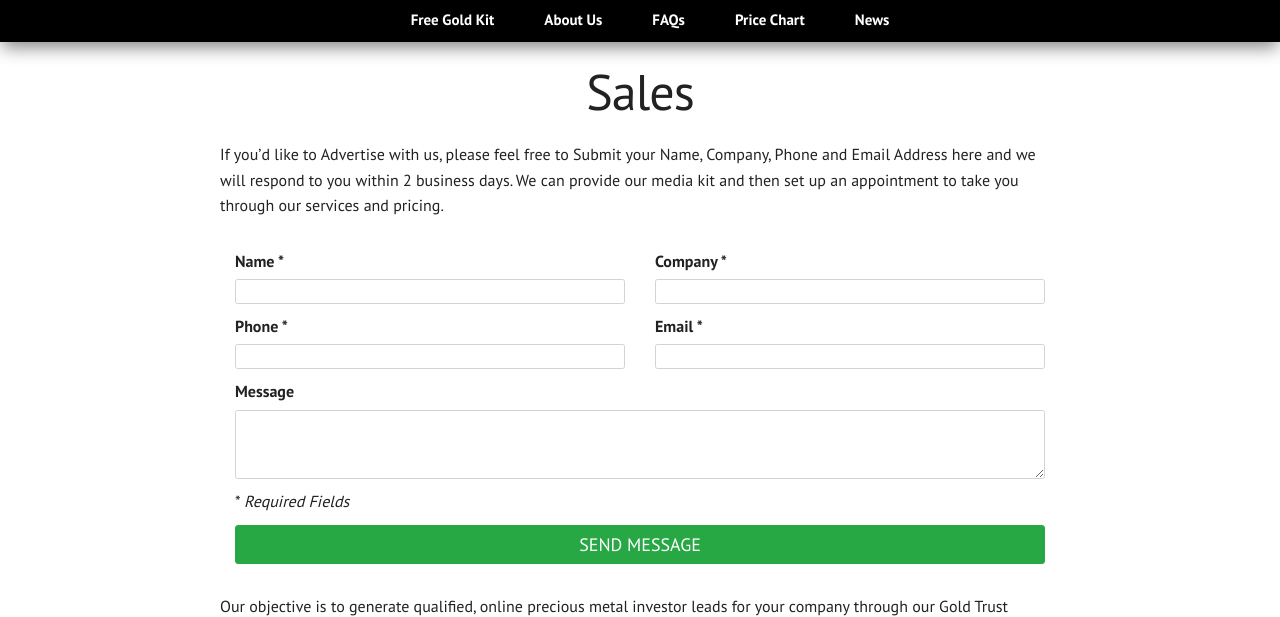
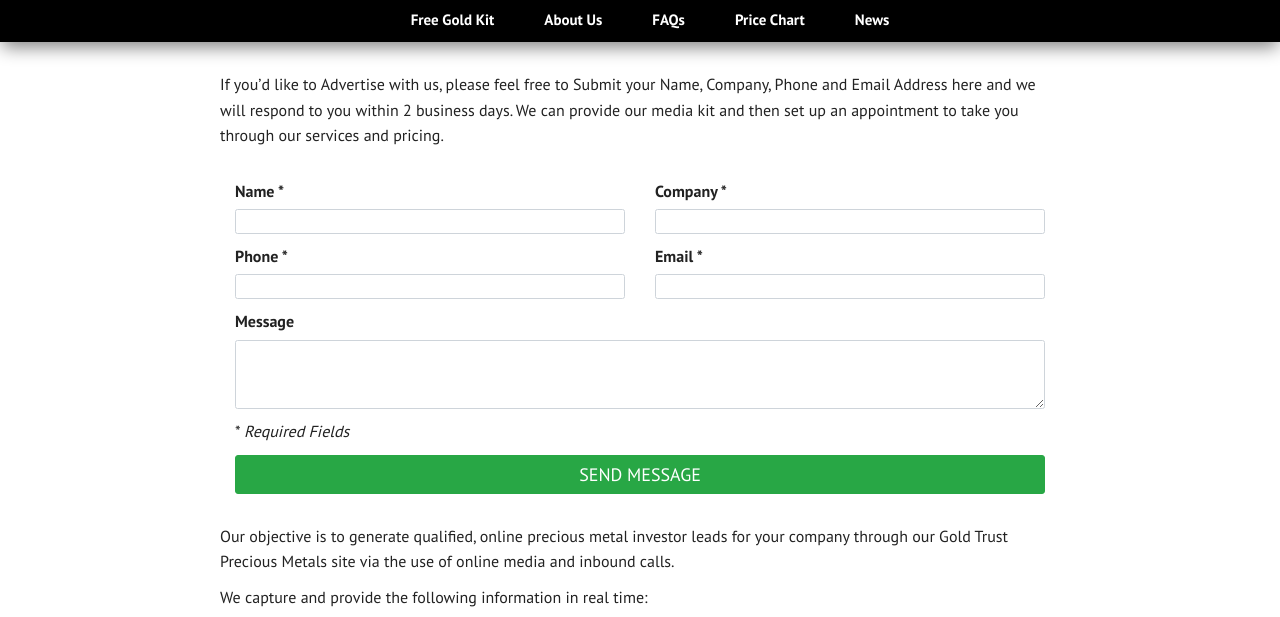
Before and after one commit to Russlascala/GTPM-addon, a plain HTML site: page sales.html in a window 1280 px wide. Shown: the part 104-721 px from the top of the page. Drawn offline with nearby package versions, Linux system fonts and the light colour scheme; a web font is replaced by a local one.

Commit message:
took out the h1

```diff
--- a/css/style.css
+++ b/css/style.css
@@ -111,6 +111,7 @@ h2 {
     max-width: 870px!important;
     margin-left: auto;
     margin-right: auto;
+    margin-top: 30px;
 }
 #sendMsg{
     font-size: 18px;
--- a/sales.html
+++ b/sales.html
@@ -74,13 +74,6 @@
         </div>
     </nav>
     <!-- Start Site Content Section  -->
-    <div class="container">
-        <div class="row">
-            <div class="col-sm">
-                <h1 style="text-align:center;">Sales</h1>
-            </div>
-        </div>
-    </div>
     <div class="container">
         <div class="row" id="sales-page">
             <!-- column 50%  -->
```
